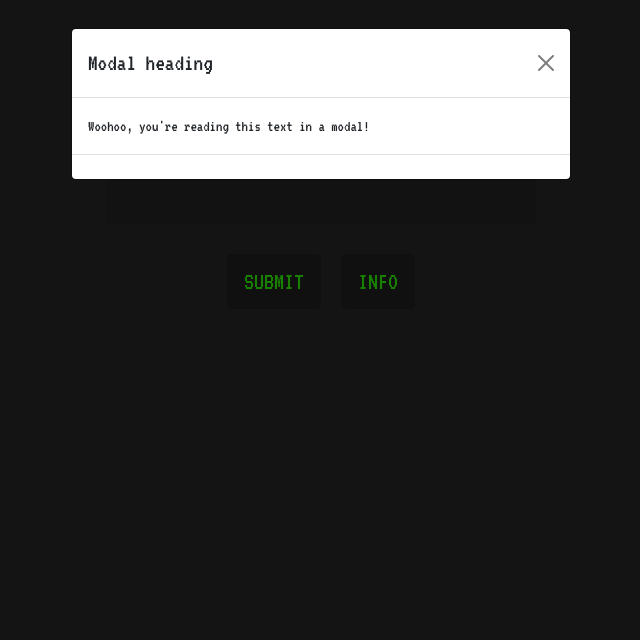
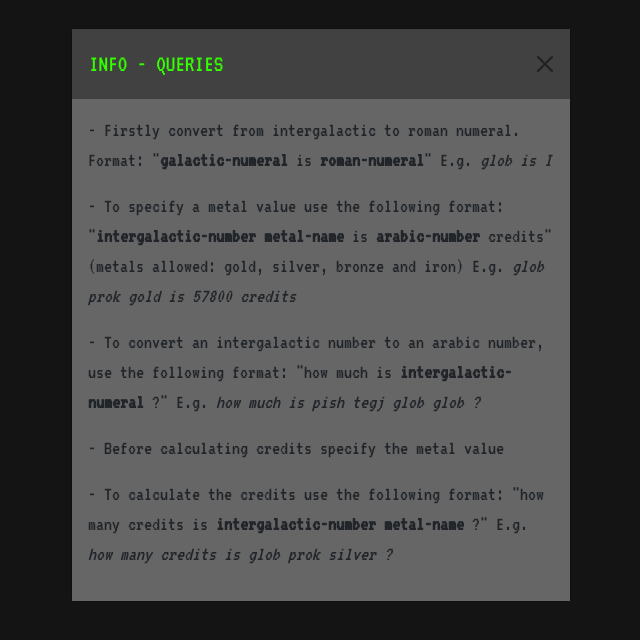
Before and after one commit to gass-git/orion-recast, a React (Create React App) app: page / in a window 1280 px wide. Both pictures are taken after a click on the button "INFO". Shown: the top 640 px of the page, without its empty margins (319-959 px from the left). Built offline with nearby package versions, Linux system fonts and the light colour scheme.

Commit message:
added content to modal

```diff
--- a/src/components/infoModal.js
+++ b/src/components/infoModal.js
@@ -3,16 +3,20 @@ import {Modal} from 'react-bootstrap';
 
 export default function InfoModal({showModal, dispatch}) {
     return(
-    <Modal show={showModal} onHide={() => dispatch({type: 'toggle modal'})}>
-        <Modal.Header closeButton>
-            <Modal.Title>Modal heading</Modal.Title>
-        </Modal.Header>
-        <Modal.Body>
-            Woohoo, you're reading this text in a modal!
-        </Modal.Body>
-        <Modal.Footer>
-
-        </Modal.Footer>
-    </Modal>
+        <Modal
+            show={showModal}
+            onHide={() => dispatch({type: 'toggle modal'})}
+        >
+            <Modal.Header className='dark-bg-header' closeButton>
+                <Modal.Title>INFO - QUERIES</Modal.Title>
+            </Modal.Header>
+            <Modal.Body className='dark-bg-body'>
+                <p>- Firstly convert from intergalactic to roman numeral. Format: "<b>galactic-numeral</b> is <b>roman-numeral</b>" E.g. <i>glob is I</i></p>
+                <p>- To specify a metal value use the following format: "<b>intergalactic-number</b> <b>metal-name</b> is <b>arabic-number</b> credits" (metals allowed: gold, silver, bronze and iron) E.g. <i>glob prok gold is 57800 credits</i></p>
+                <p>- To convert an intergalactic number to an arabic number, use the following format: "how much is <b>intergalactic-numeral</b> ?" E.g. <i>how much is pish tegj glob glob ?</i></p>
+                <p>- Before calculating credits specify the metal value</p>
+                <p>- To calculate the credits use the following format: "how many credits is <b>intergalactic-number</b> <b>metal-name</b> ?" E.g. <i>how many credits is glob prok silver ?</i></p>
+            </Modal.Body>
+        </Modal>
     )
 }
--- a/src/styles.scss
+++ b/src/styles.scss
@@ -15,6 +15,18 @@ body {
 code {
   font-family: source-code-pro, Menlo, Monaco, Consolas, 'Courier New',
     monospace;
+}
+
+.dark-bg-header{
+  border-radius: 0px!important;
+  color:#33ff00!important;
+  border:1px solid transparent!important;
+  background-color:rgb(65, 65, 65)!important;
+}
+
+.dark-bg-body{
+  font-size:20px!important;
+  background-color: rgb(102, 102, 102)!important;
 }
 
 .title{
```
